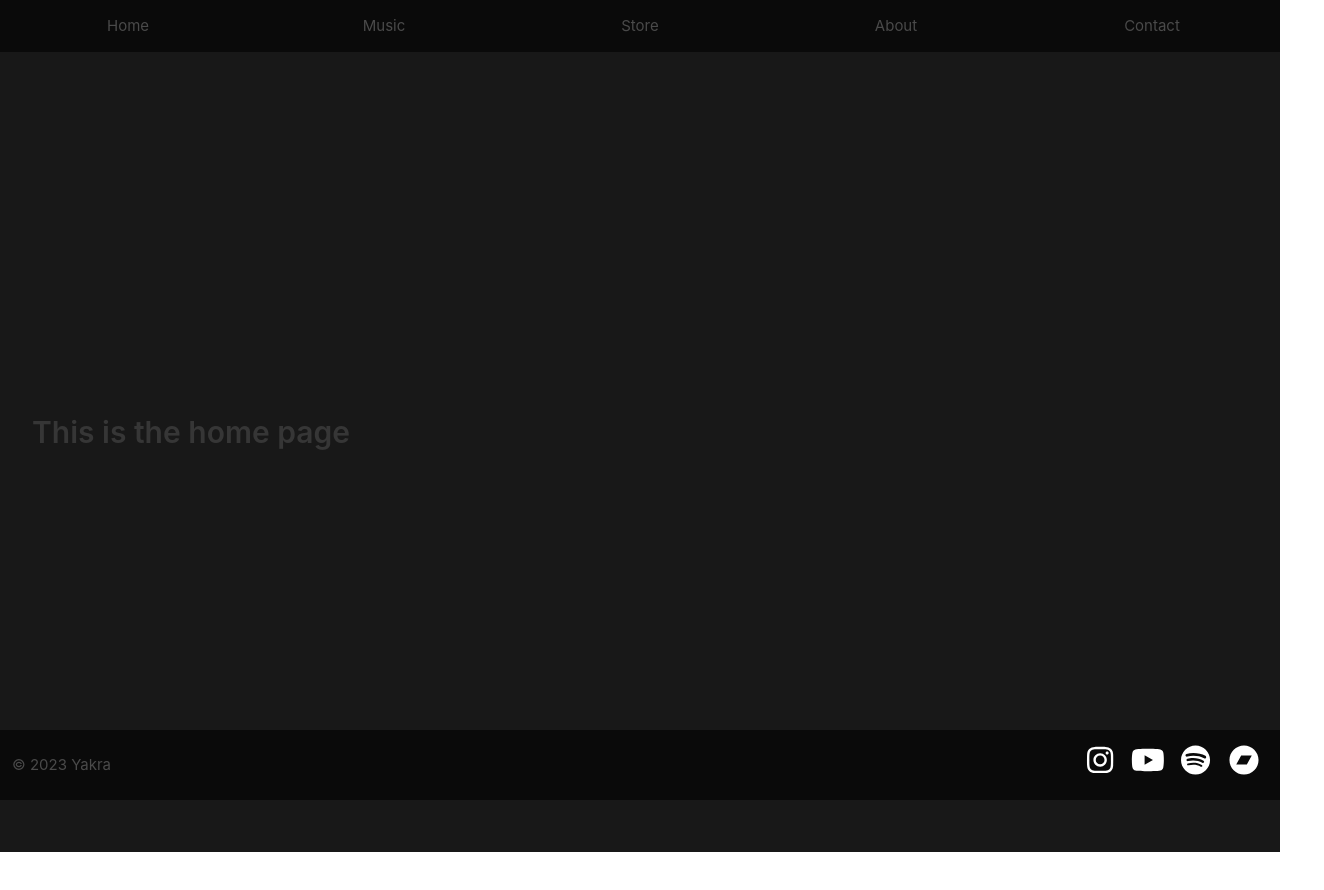
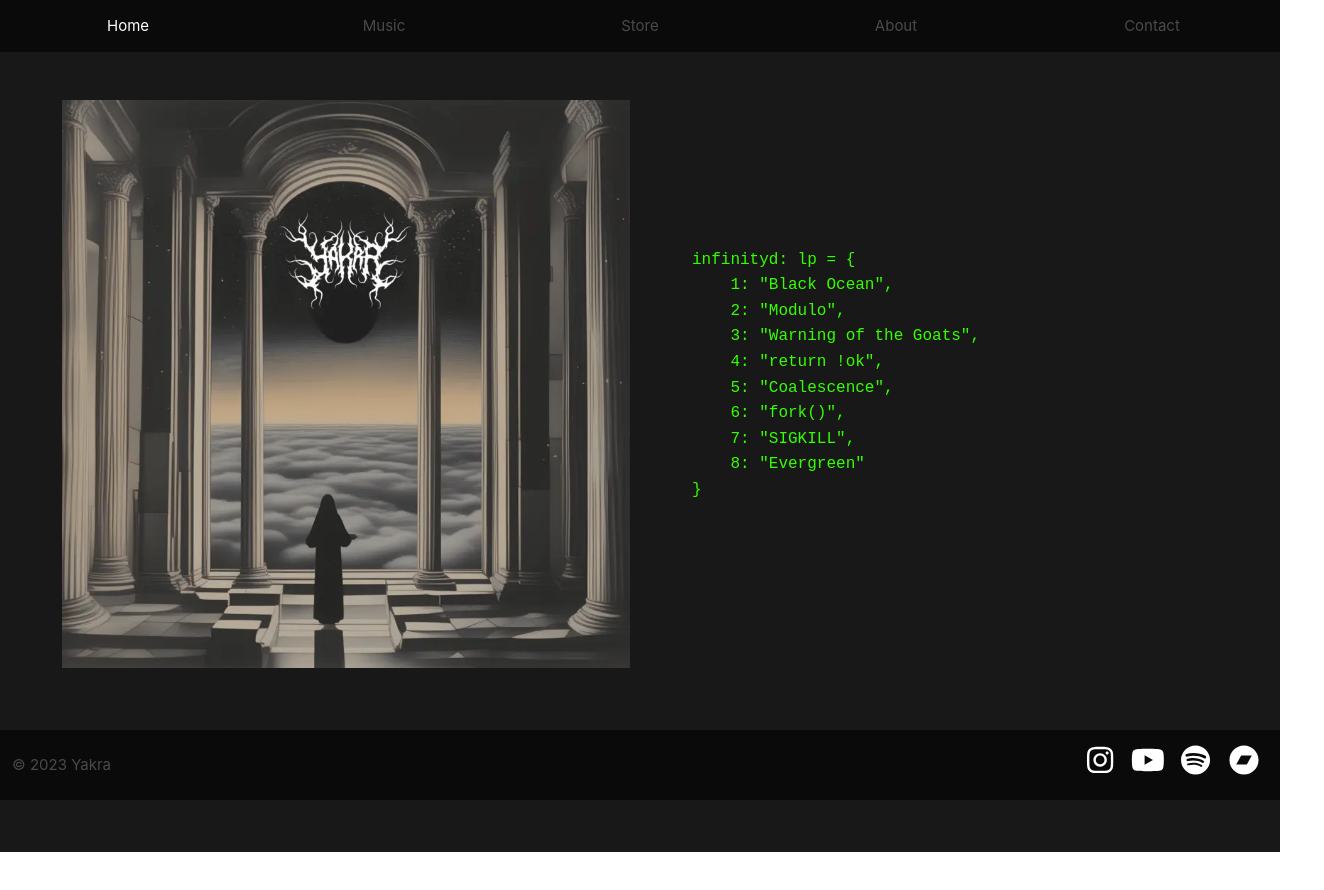
Before and after one commit to samschirmer/yakra-band-website, a Vue app: page / in a window 1280 px wide. Shown: the top 890 px of the page, 1324 px wide, since content can reach past the window. Before the commit the page ends 864 px from the top, so only its background shows below. Built offline with nearby package versions, Linux system fonts and the light colour scheme.

Commit message:
roughed out home page, added cover and favicon

```diff
--- a/src/assets/base.css
+++ b/src/assets/base.css
@@ -90,9 +90,3 @@ body {
   min-height: 100vh;
   width: 100%;
 }
-
-.content {
-  min-height: 100vh;
-  width: 95vw;
-  max-width: 1200px;
-}
--- a/src/assets/main.css
+++ b/src/assets/main.css
@@ -8,8 +8,7 @@
   font-weight: normal;
 }
 
-a,
-.green {
+a, .green {
   text-decoration: none;
   color: hsla(160, 100%, 37%, 1);
   transition: 0.4s;
@@ -33,3 +32,8 @@ a,
     padding: 0 2rem;
   }
 }
+
+.content {
+  min-height: 100vh;
+  width: 100vw;
+}
--- a/src/views/HomeView.vue
+++ b/src/views/HomeView.vue
@@ -1,15 +1,66 @@
 <template>
   <div class="home content">
-    <h1>This is the home page</h1>
+
+    <div class="columns">
+
+      <div id="cover" class="column is-half">
+        <figure class="image">
+          <img src="@/assets/images/infinityd_cover.webp"/>
+        </figure>
+      </div>
+
+      <div class="column is-half code">
+        <code>
+          infinityd: lp = {
+            <br />
+            &nbsp;&nbsp;&nbsp;&nbsp;1: "Black Ocean",
+            <br />
+            &nbsp;&nbsp;&nbsp;&nbsp;2: "Modulo",
+            <br />
+            &nbsp;&nbsp;&nbsp;&nbsp;3: "Warning of the Goats",
+            <br />
+            &nbsp;&nbsp;&nbsp;&nbsp;4: "return !ok",
+            <br />
+            &nbsp;&nbsp;&nbsp;&nbsp;5: "Coalescence",
+            <br />
+            &nbsp;&nbsp;&nbsp;&nbsp;6: "fork()",
+            <br />
+            &nbsp;&nbsp;&nbsp;&nbsp;7: "SIGKILL",
+            <br />
+            &nbsp;&nbsp;&nbsp;&nbsp;8: "Evergreen"
+            <br />
+          }
+        </code>
+      </div>
+
+    </div>
+
   </div>
 </template>
 
-<style>
+<style scoped>
+.code {
+  min-width: 450px;
+  display: flex;
+  align-items: center;
+}
+code {
+  font-family: monospace;
+  font-size: 12pt;
+  color: #33ff00;
+  background-color: rgba(0, 0, 0, 0);
+  margin-bottom: 24px;
+}
+
+.image {
+  max-width: 650px;
+  max-height: 650px;
+}
+
 @media (min-width: 1024px) {
   .home {
     min-height: 100vh;
-    display: flex;
-    align-items: center;
+    margin-top: 120px;
   }
 }
 </style>
```
Also changed, not shown: src/assets/images/infinityd_cover.webp (added), 1 other file (tests, documents, lock files or other folders).
